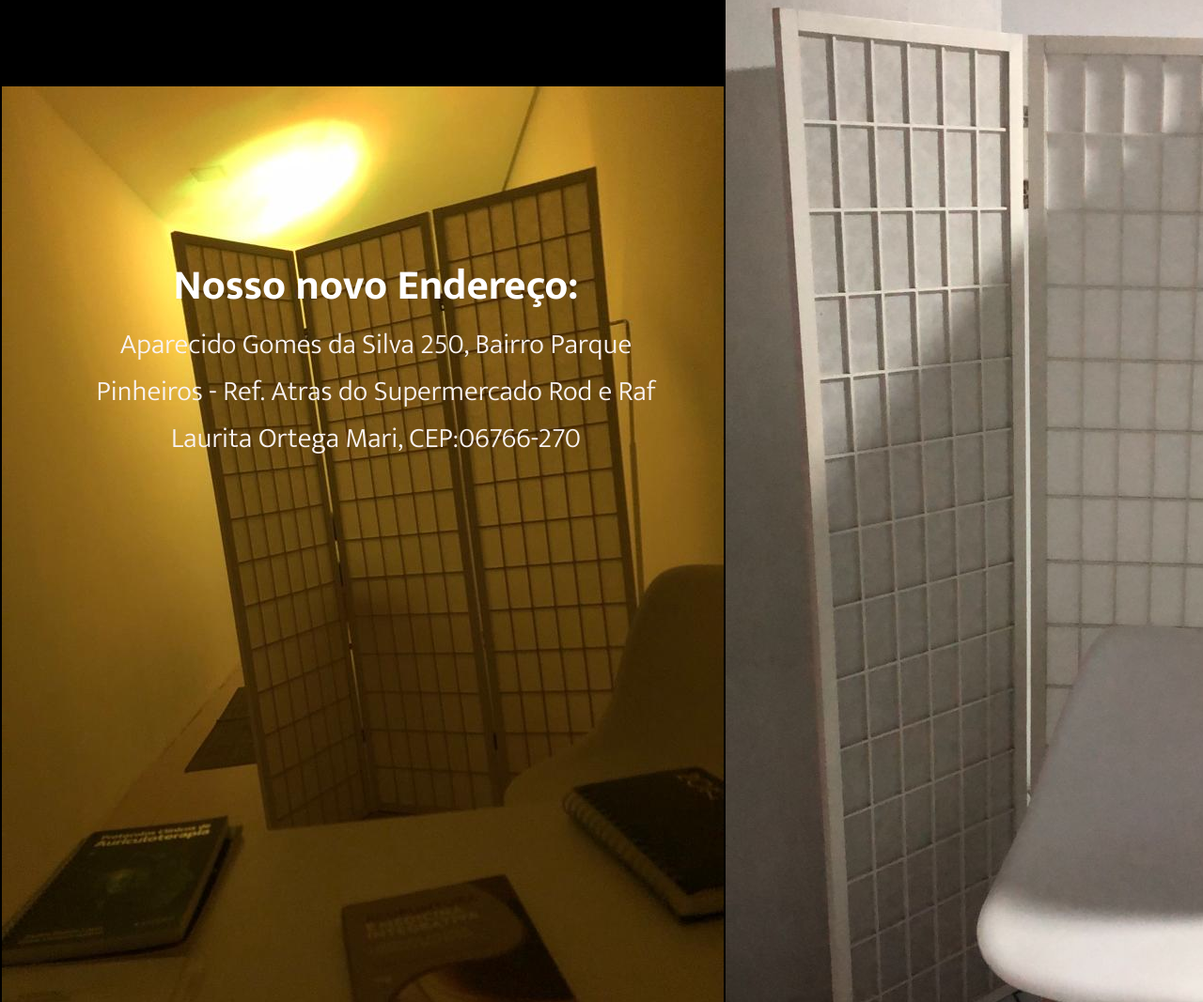
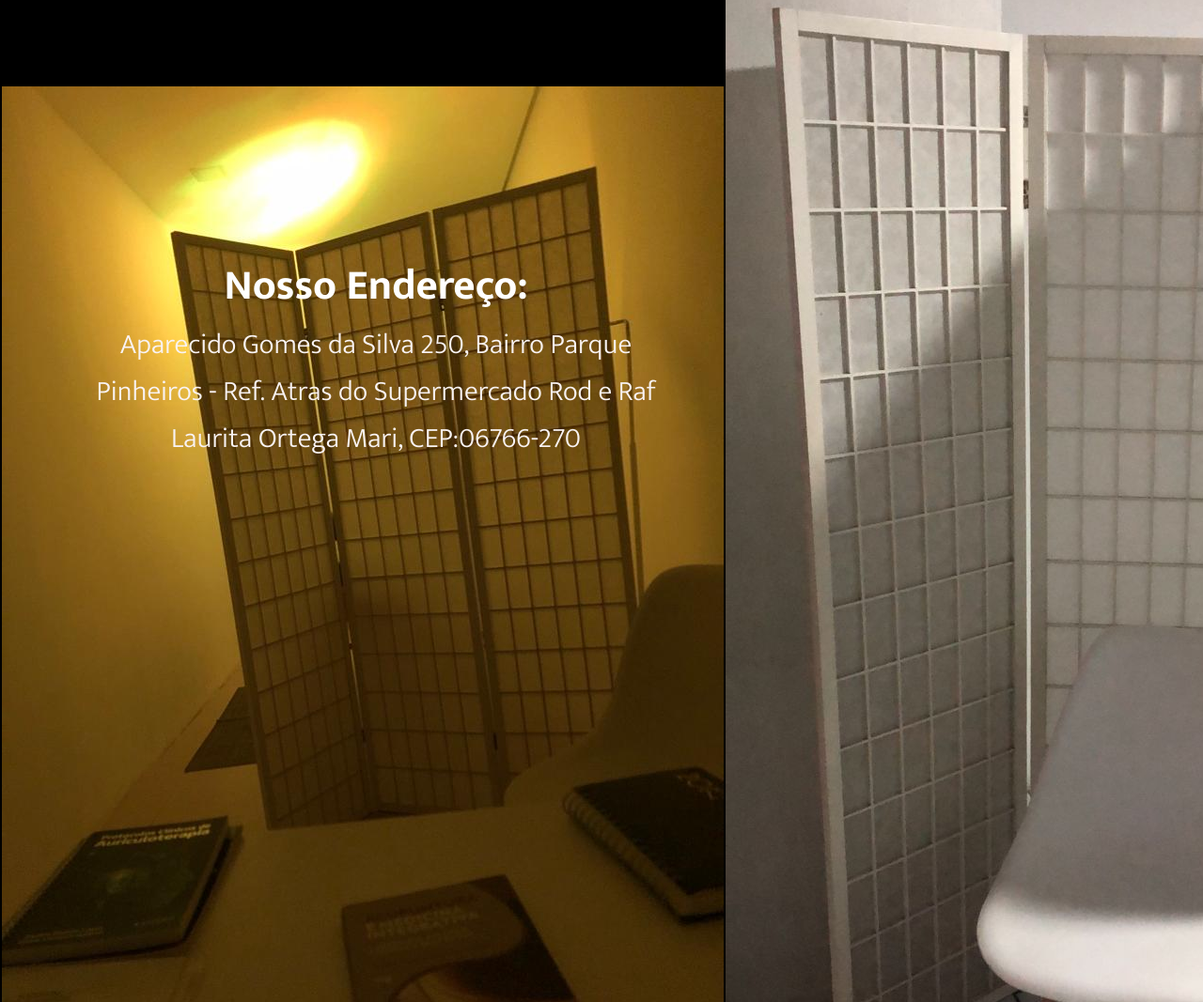
Before and after one commit to MauroBielDaviPedro/Maanri-Marcos, a plain HTML site: page index.html in a window 1280 px wide. Shown: the part 1233-2300 px from the top of the page at 94% size. Drawn offline with Linux system fonts and the light colour scheme.

Commit message:
alteração no titulo

```diff
--- a/index.html
+++ b/index.html
@@ -46,7 +46,7 @@
     </div>
     <div>
         <footer class="localização">
-            <h2> Nosso novo Endereço:</h2>
+            <h2> Nosso Endereço:</h2>
             Aparecido Gomes da Silva 250, Bairro Parque Pinheiros - Ref. Atras do Supermercado Rod e Raf
             Laurita Ortega Mari, CEP:06766-270
         </footer>
```
